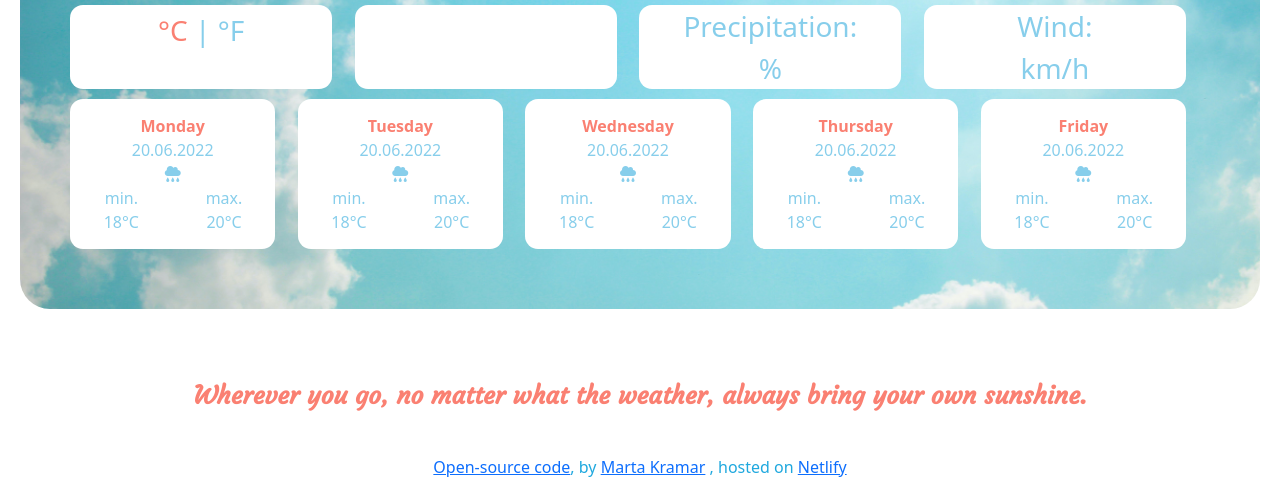
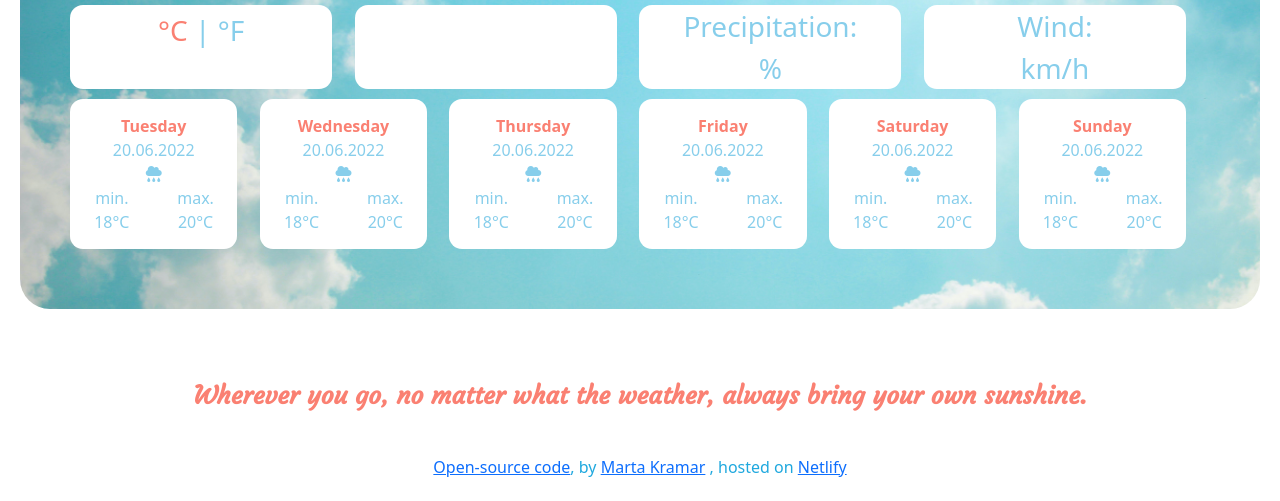
Before and after one commit to MartaKramar/weather-app, a plain HTML site: page index.html in a window 1280 px wide. Shown: the part 299-800 px from the top of the page. Drawn offline with nearby package versions, Linux system fonts and the light colour scheme; no server answers.

Commit message:
add displayForecast() function

```diff
--- a/index.html
+++ b/index.html
@@ -75,136 +75,17 @@
                     <span id="wind"></span> km/h
                 </div>
             </div>
+            <div id="weather-forecast">
+
             <!-- forecast row start -->
-            <div class="row forecast">
-                <div class="col day">
-                    <span class="week-day">Monday</span>
-                    <br />
-                    20.06.2022
-                    <br />
-                    <i class="fa-solid fa-cloud-rain"></i>
-                    <br />
-                    <div class="row">
-                        <div class="col-6">
-                            min.
-                        </div>
-                        <div class="col-6">
-                            max.
-                        </div>
-                    </div>
-                    <div class="row">
-                        <div class="col-6">
-                            18°C
-                        </div>
-                        <div class="col-6">
-                            20°C
-                        </div>
-                    </div>
-                </div>
+            <div class="row forecast" id="forecast-row">
 
-                <div class="col day">
-                    <span class="week-day">Tuesday</span>
-                    <br />
-                    20.06.2022
-                    <br />
-                    <i class="fa-solid fa-cloud-rain"></i>
-                    <br />
-                    <div class="row">
-                        <div class="col-6">
-                            min.
-                        </div>
-                        <div class="col-6">
-                            max.
-                        </div>
-                    </div>
-                    <div class="row">
-                        <div class="col-6">
-                            18°C
-                        </div>
-                        <div class="col-6">
-                            20°C
-                        </div>
-                    </div>
-                </div>
 
-                <div class="col day">
-                    <span class="week-day">Wednesday</span>
-                    <br />
-                    20.06.2022
-                    <br />
-                    <i class="fa-solid fa-cloud-rain"></i>
-                    <br />
-                    <div class="row">
-                        <div class="col-6">
-                            min.
-                        </div>
-                        <div class="col-6">
-                            max.
-                        </div>
-                    </div>
-                    <div class="row">
-                        <div class="col-6">
-                            18°C
-                        </div>
-                        <div class="col-6">
-                            20°C
-                        </div>
-                    </div>
-                </div>
-
-                <div class="col day">
-                    <span class="week-day">Thursday</span>
-                    <br />
-                    20.06.2022
-                    <br />
-                    <i class="fa-solid fa-cloud-rain"></i>
-                    <br />
-                    <div class="row">
-                        <div class="col-6">
-                            min.
-                        </div>
-                        <div class="col-6">
-                            max.
-                        </div>
-                    </div>
-                    <div class="row">
-                        <div class="col-6">
-                            18°C
-                        </div>
-                        <div class="col-6">
-                            20°C
-                        </div>
-                    </div>
-                </div>
-
-                <div class="col day">
-                    <span class="week-day">Friday</span>
-                    <br />
-                    20.06.2022
-                    <br />
-                    <i class="fa-solid fa-cloud-rain"></i>
-                    <br />
-
-                    <div class="row">
-                        <div class="col-6">
-                            min.
-                        </div>
-                        <div class="col-6">
-                            max.
-                        </div>
-                    </div>
-                    <div class="row">
-                        <div class="col-6">
-                            18°C
-                        </div>
-                        <div class="col-6">
-                            20°C
-                        </div>
-                    </div>
-                </div>
             </div>
             <!-- forecast row end -->
+            </div>
         </div>
+
         <!-- main container end -->
     </main>
 
--- a/src/index.js
+++ b/src/index.js
@@ -32,6 +32,51 @@ let defaultCity = "Kyiv";
 dateSelector.innerHTML = `${date}.${month}.${year}`;
 weekDaySelector.innerHTML = day;
 timeSelector.innerHTML = `${hour}.${minute}`;
+
+function displayForecast() {
+
+
+  let forecastRow = document.querySelector("#forecast-row");
+let rowResult = "";
+
+let days = ["Tuesday", "Wednesday", "Thursday", "Friday", "Saturday", "Sunday"];
+days.forEach(function(day){
+  let column = `
+   <div class="col day">
+                    <span class="week-day">${day}</span>
+                    <br />
+                    20.06.2022
+                    <br />
+                    <i class="fa-solid fa-cloud-rain"></i>
+                    <br />
+                    <div class="row">
+                        <div class="col-6">
+                            min.
+                        </div>
+                        <div class="col-6">
+                            max.
+                        </div>
+                    </div>
+                    <div class="row">
+                        <div class="col-6">
+                            18°C
+                        </div>
+                        <div class="col-6">
+                            20°C
+                        </div>
+                    </div>
+                </div>
+                `;
+rowResult = rowResult + column;
+
+});
+
+  forecastRow.innerHTML = rowResult;
+
+
+}
+
+displayForecast();
 
 function updateCurrentLocation() {
   navigator.geolocation.getCurrentPosition(updateWeatherForCurrentLoc);
```
